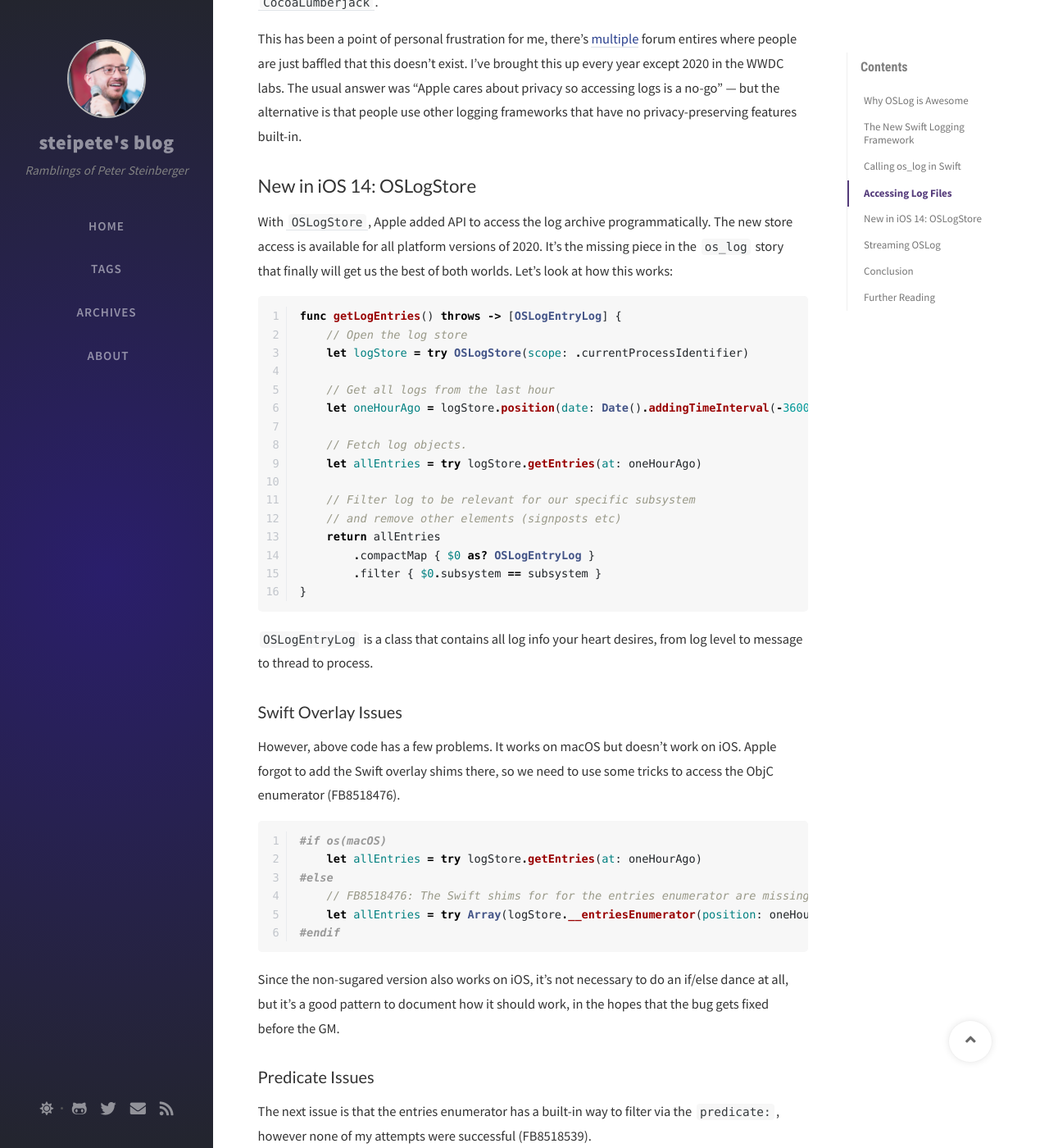
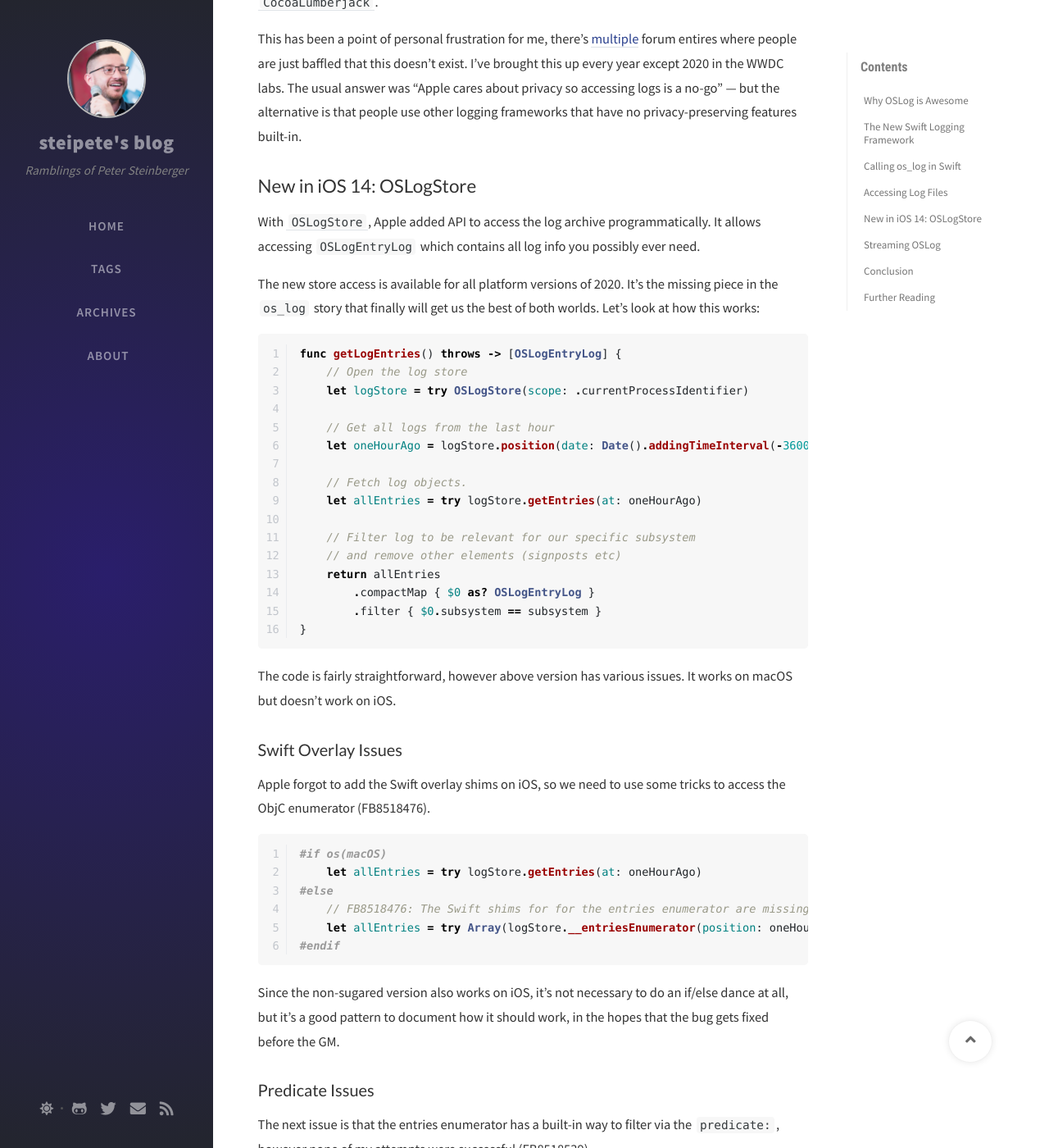
Before and after one commit to steipete/steipete.com, a Jekyll site: the page built from _posts/2020-08-22-logging-in-swift.md, in a window 1280 px wide and 1400 px high, scrolled down 2864 px. Shown: the whole window at 82% size. Built offline with Jekyll 4.4.1, drawn with Linux system fonts in a browser that asks for light colours; nearby versions of some CDN libraries; comment, search, counter and statistics services are not loaded.

Commit message:
formatting

````diff
--- a/_posts/2020-08-22-logging-in-swift.md
+++ b/_posts/2020-08-22-logging-in-swift.md
@@ -87,7 +87,9 @@
 
 ## New in iOS 14: OSLogStore
 
-With [`OSLogStore`](https://developer.apple.com/documentation/oslog/oslogstore), Apple added API to access the log archive programmatically. The new store access is available for all platform versions of 2020. It's the missing piece in the `os_log` story that finally will get us the best of both worlds. Let's look at how this works:
+With [`OSLogStore`](https://developer.apple.com/documentation/oslog/oslogstore), Apple added API to access the log archive programmatically. It allows accessing `OSLogEntryLog` which contains all log info you possibly ever need.
+
+The new store access is available for all platform versions of 2020. It's the missing piece in the `os_log` story that finally will get us the best of both worlds. Let's look at how this works:
 
 ```swift
 func getLogEntries() throws -> [OSLogEntryLog] {
@@ -108,11 +110,11 @@
 }
 ```
 
-`OSLogEntryLog` is a class that contains all log info your heart desires, from log level to message to thread to process.
+The code is fairly straightforward, however above version has various issues. It works on macOS but doesn't work on iOS.
 
 ### Swift Overlay Issues
 
-However, above code has a few problems. It works on macOS but doesn't work on iOS. Apple forgot to add the Swift overlay shims there, so we need to use some tricks to access the ObjC enumerator (FB8518476).
+Apple forgot to add the Swift overlay shims on iOS, so we need to use some tricks to access the ObjC enumerator (FB8518476).
 
 ```swift
 #if os(macOS)
````
